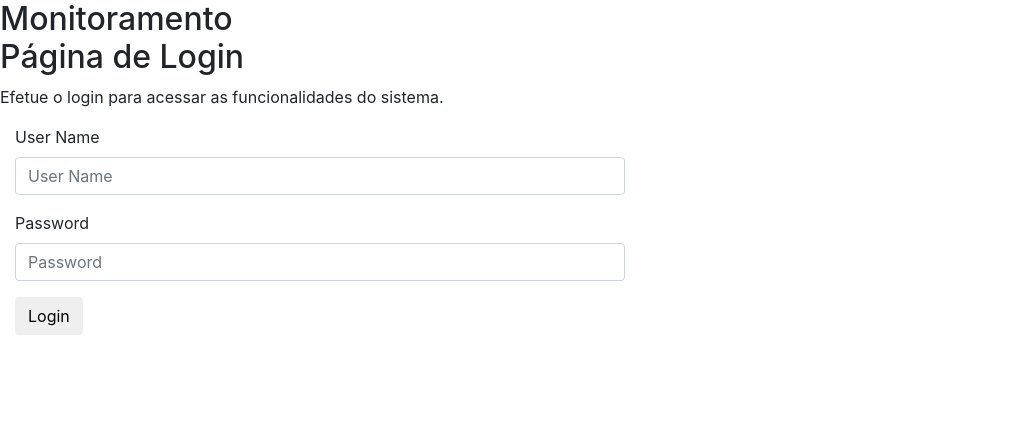
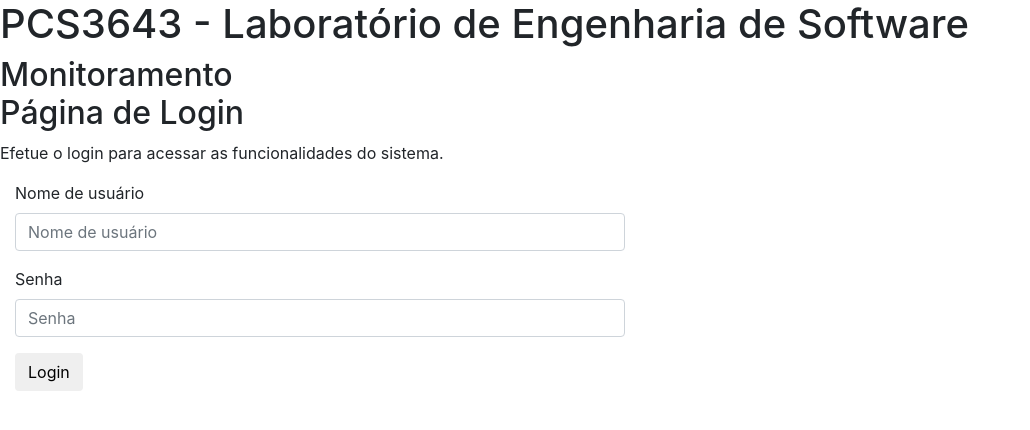
Before and after one commit to LuizBudeu/ProjetoLabEngSoft, a Django app: page /login/ in a window 1280 px wide. Shown: the top 430 px of the page, without its empty margins (0-1030 px from the left). Run offline with Django 4.2, Linux system fonts and the light colour scheme; some libraries are stand-ins or nearby versions.

Commit message:
Small UI changes

```diff
--- a/template/login.html
+++ b/template/login.html
@@ -19,6 +19,7 @@
   <body>
     <div class="sidenav">
       <div class="login-main-text">
+        <h1>PCS3643 - Laboratório de Engenharia de Software</h1>
         <h2>
           Monitoramento<br />
           Página de Login
@@ -32,21 +33,21 @@
           <form action="{% url 'login' %}" method="POST">
             <div class="form-group">
               {% csrf_token %}
-              <label for="username">User Name</label>
+              <label for="username">Nome de usuário</label>
               <input
                 name="username"
                 type="text"
                 class="form-control"
-                placeholder="User Name"
+                placeholder="Nome de usuário"
               />
             </div>
             <div class="form-group">
-              <label for="password">Password</label>
+              <label for="password">Senha</label>
               <input
                 name="password"
                 type="password"
                 class="form-control"
-                placeholder="Password"
+                placeholder="Senha"
               />
             </div>
             <button type="submit" class="btn btn-black">Login</button>
```
Also changed, not shown: template/home.html (+9 -2 lines).
